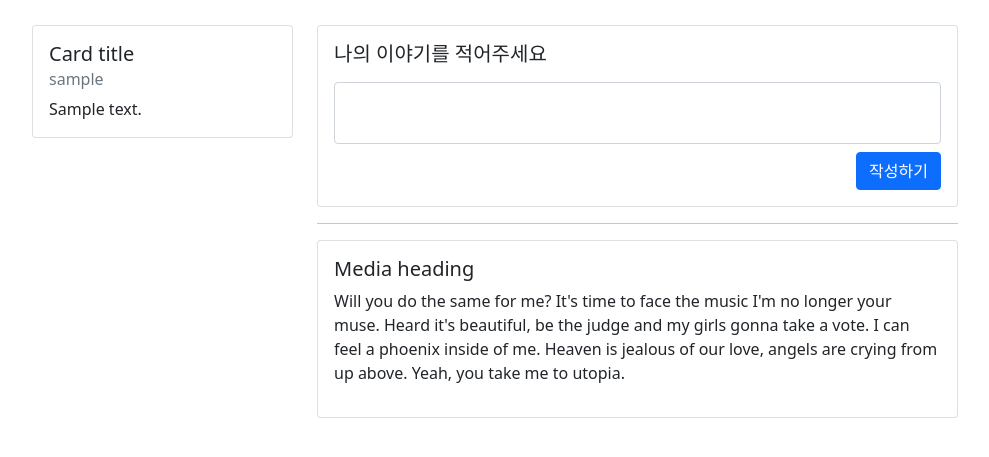
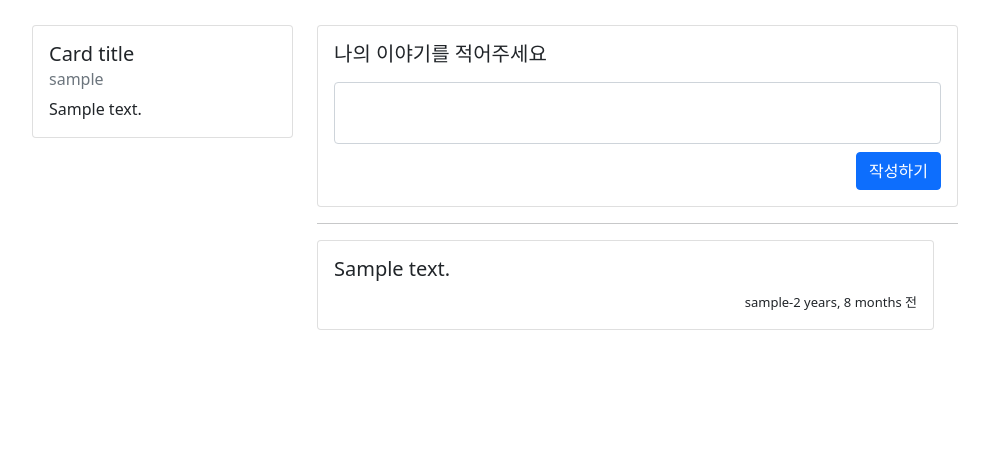
Before and after one commit to 9yuhyeon/Django_Tutorial, a Django app: page /tweet/ in a window 1280 px wide. Shown: the part 56-513 px from the top of the page, without its empty margins (50-1039 px from the left). Run offline with Django 4.2, Linux system fonts and the light colour scheme; a user stored in the database is signed in; tables that the repository leaves empty hold one stand-in row (values such as "Sample post").

Commit message:
Add a reading function

```diff
--- a/templates/tweet/home.html
+++ b/templates/tweet/home.html
@@ -43,28 +43,24 @@
                 <hr>
                 <!-- 작성 된 글이 나오는 곳 -->
                 <div class="row">
-                    <div class="col-md-12">
+                    <div class="row">
+                        {% for tw in tweet %}
+                            <div class="col-md-12 mb-2">
                                 <div class="card">
                                     <div class="card-body">
                                         <div class="media">
                                             <div class="media-body">
-                                        <h5 class="mt-0">Media heading</h5>
-                                        <p>Will you do the same for me? It's time to face the music I'm no longer your
-                                            muse.
-                                            Heard it's
-                                            beautiful, be the judge and my girls gonna take a vote. I can feel a phoenix
-                                            inside
-                                            of me.
-                                            Heaven is
-                                            jealous of our love, angels are crying from up above. Yeah, you take me to
-                                            utopia.</p>
+                                                <h5 class="mt-0">{{ tw.content }}</h5>
+                                            </div>
+                                            <div style="text-align: right">
+                                                <span style="font-size: small">{{ tw.author.username }}-{{ tw.created_at|timesince }} 전</span>
                                             </div>
                                         </div>
                                     </div>
                                 </div>
                             </div>
+                        {% endfor %}
                     </div>
-
                 </div>
             <div class="col-md-2"></div>
         </div>
--- a/tweet/views.py
+++ b/tweet/views.py
@@ -1,3 +1,4 @@
+from re import A
 from django.shortcuts import render, redirect
 from .models import TweetModel
 
@@ -14,7 +15,8 @@ def tweet(request):
     if request.method == 'GET':
         user = request.user.is_authenticated
         if user:
-            return render(request, 'tweet/home.html')
+            all_tweet = TweetModel.objects.all().order_by('-created_at')
+            return render(request, 'tweet/home.html', {'tweet':all_tweet})
         else:
             return redirect('/sign-in')
 
```
Lines whose indentation alone changed are shown as unchanged.
